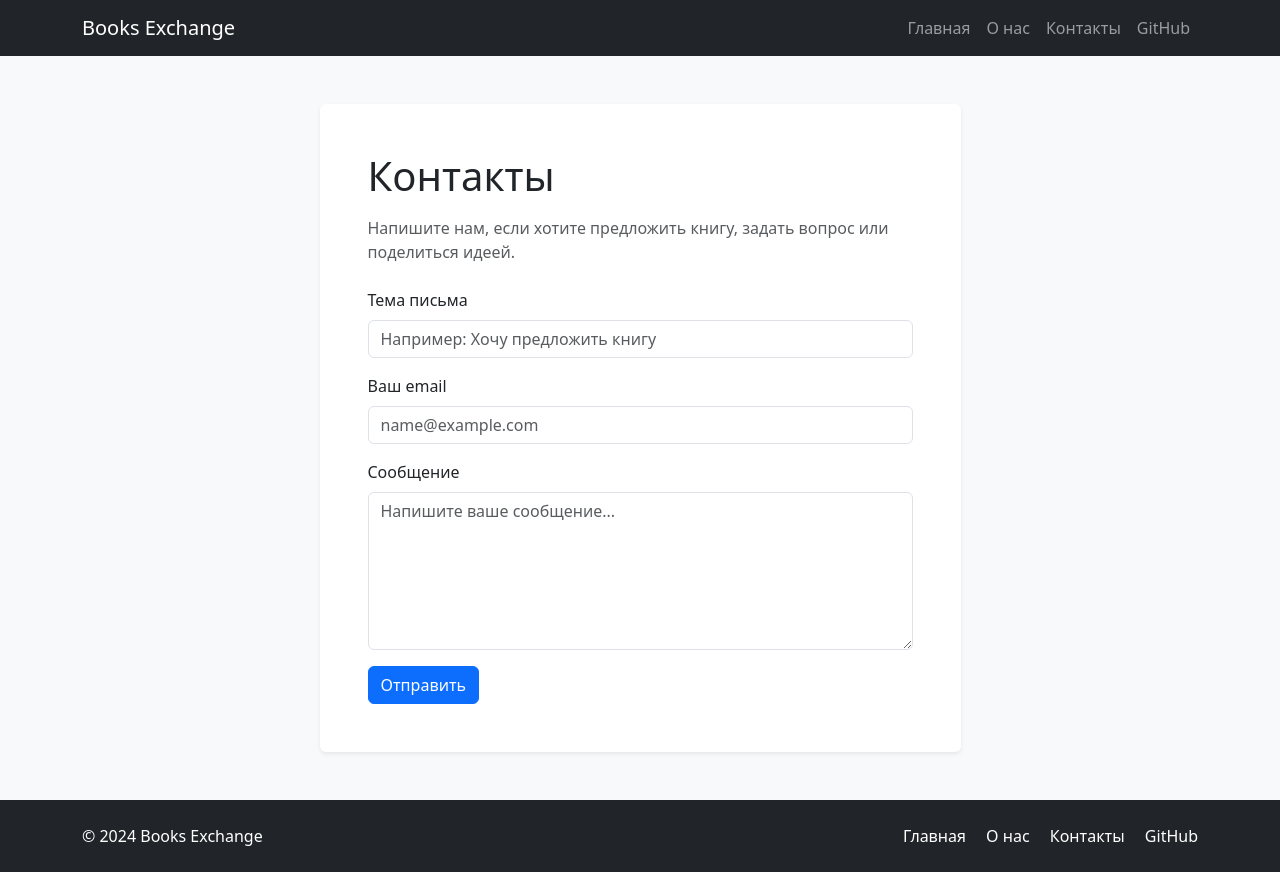
After one commit to Larl12/WEB_SEMESTR_2, a Django app: page /contact/ in a window 1280 px wide. The commit adds this page. Run offline with Django 5.2, Linux system fonts and the light colour scheme.

Commit message:
feat: add contact form with validation and redirect
Создал страницу контактов с FeedbackForm, добавил обработку GET и POST, CSRF-защиту, валидацию полей, вывод данных в консоль, редирект после успешной отправки и flash-сообщение.

```diff
--- a/config/urls.py
+++ b/config/urls.py
@@ -1,25 +1,12 @@
-"""
-URL configuration for config project.
-
-The `urlpatterns` list routes URLs to views. For more information please see:
-    https://docs.djangoproject.com/en/5.2/topics/http/urls/
-Examples:
-Function views
-    1. Add an import:  from my_app import views
-    2. Add a URL to urlpatterns:  path('', views.home, name='home')
-Class-based views
-    1. Add an import:  from other_app.views import Home
-    2. Add a URL to urlpatterns:  path('', Home.as_view(), name='home')
-Including another URLconf
-    1. Import the include() function: from django.urls import include, path
-    2. Add a URL to urlpatterns:  path('blog/', include('blog.urls'))
-"""
 from django.contrib import admin
 from django.urls import path
-from pages.views import about, index
+
+from pages.views import about, book_detail, contact, index
 
 urlpatterns = [
     path('admin/', admin.site.urls),
     path('', index, name='home'),
     path('about/', about, name='about'),
+    path('books/<int:pk>/', book_detail, name='book_detail'),
+    path('contact/', contact, name='contact'),
 ]
--- /dev/null
+++ b/pages/forms.py
@@ -0,0 +1,33 @@
+from django import forms
+
+
+class FeedbackForm(forms.Form):
+    subject = forms.CharField(
+        label='Тема письма',
+        max_length=150,
+        widget=forms.TextInput(
+            attrs={
+                'class': 'form-control',
+                'placeholder': 'Например: Хочу предложить книгу',
+            }
+        ),
+    )
+    email = forms.EmailField(
+        label='Ваш email',
+        widget=forms.EmailInput(
+            attrs={
+                'class': 'form-control',
+                'placeholder': 'name@example.com',
+            }
+        ),
+    )
+    text = forms.CharField(
+        label='Сообщение',
+        widget=forms.Textarea(
+            attrs={
+                'class': 'form-control',
+                'rows': 6,
+                'placeholder': 'Напишите ваше сообщение...',
+            }
+        ),
+    )
--- a/pages/templates/pages/base.html
+++ b/pages/templates/pages/base.html
@@ -23,6 +23,9 @@
                             <a class="nav-link" href="{% url 'about' %}">О нас</a>
                         </li>
                         <li class="nav-item">
+                            <a class="nav-link" href="{% url 'contact' %}">Контакты</a>
+                        </li>
+                        <li class="nav-item">
                             <a class="nav-link" href="https://github.com/Larl12/WEB_SEMESTR_2">GitHub</a>
                         </li>
                     </ul>
@@ -32,6 +35,16 @@
     </header>
 
     <main>
+        {% if messages %}
+        <div class="container pt-4">
+            {% for message in messages %}
+            <div class="alert alert-success alert-dismissible fade show" role="alert">
+                {{ message }}
+                <button type="button" class="btn-close" data-bs-dismiss="alert" aria-label="Close"></button>
+            </div>
+            {% endfor %}
+        </div>
+        {% endif %}
         {% block content %}
         {% endblock %}
     </main>
@@ -42,6 +55,7 @@
             <div>
                 <a href="{% url 'home' %}" class="text-white text-decoration-none me-3">Главная</a>
                 <a href="{% url 'about' %}" class="text-white text-decoration-none me-3">О нас</a>
+                <a href="{% url 'contact' %}" class="text-white text-decoration-none me-3">Контакты</a>
                 <a href="https://github.com/Larl12/WEB_SEMESTR_2" class="text-white text-decoration-none">GitHub</a>
             </div>
         </div>
--- /dev/null
+++ b/pages/templates/pages/contact.html
@@ -0,0 +1,40 @@
+{% extends 'pages/base.html' %}
+
+{% block title %}{{ title }}{% endblock %}
+
+{% block content %}
+<section class="py-5 bg-light">
+    <div class="container">
+        <div class="row justify-content-center">
+            <div class="col-lg-7">
+                <div class="card shadow-sm border-0">
+                    <div class="card-body p-4 p-md-5">
+                        <h1 class="display-6 mb-3">{{ title }}</h1>
+                        <p class="text-muted mb-4">
+                            Напишите нам, если хотите предложить книгу, задать вопрос или поделиться идеей.
+                        </p>
+
+                        <form method="post" novalidate>
+                            {% csrf_token %}
+
+                            {% for field in form %}
+                            <div class="mb-3">
+                                <label for="{{ field.id_for_label }}" class="form-label">{{ field.label }}</label>
+                                {{ field }}
+                                {% if field.errors %}
+                                <div class="text-danger small mt-1">
+                                    {{ field.errors }}
+                                </div>
+                                {% endif %}
+                            </div>
+                            {% endfor %}
+
+                            <button type="submit" class="btn btn-primary">Отправить</button>
+                        </form>
+                    </div>
+                </div>
+            </div>
+        </div>
+    </div>
+</section>
+{% endblock %}
--- a/pages/views.py
+++ b/pages/views.py
@@ -1,5 +1,7 @@
-from django.shortcuts import render
+from django.contrib import messages
+from django.shortcuts import get_object_or_404, redirect, render
 
+from pages.forms import FeedbackForm
 from pages.models import Book
 
 
@@ -19,3 +21,29 @@ def about(request):
         'description': 'Books Exchange — это площадка, где книги находят новых читателей.',
     }
     return render(request, 'pages/about.html', context)
+
+
+def book_detail(request, pk):
+    book = get_object_or_404(Book, pk=pk)
+    context = {
+        'title': book.title,
+        'book': book,
+    }
+    return render(request, 'pages/book_detail.html', context)
+
+
+def contact(request):
+    if request.method == 'POST':
+        form = FeedbackForm(request.POST)
+        if form.is_valid():
+            print(form.cleaned_data)
+            messages.success(request, 'Сообщение успешно отправлено. Спасибо за обратную связь!')
+            return redirect('home')
+    else:
+        form = FeedbackForm()
+
+    context = {
+        'title': 'Контакты',
+        'form': form,
+    }
+    return render(request, 'pages/contact.html', context)
```
Also changed, not shown: 1 other file.
